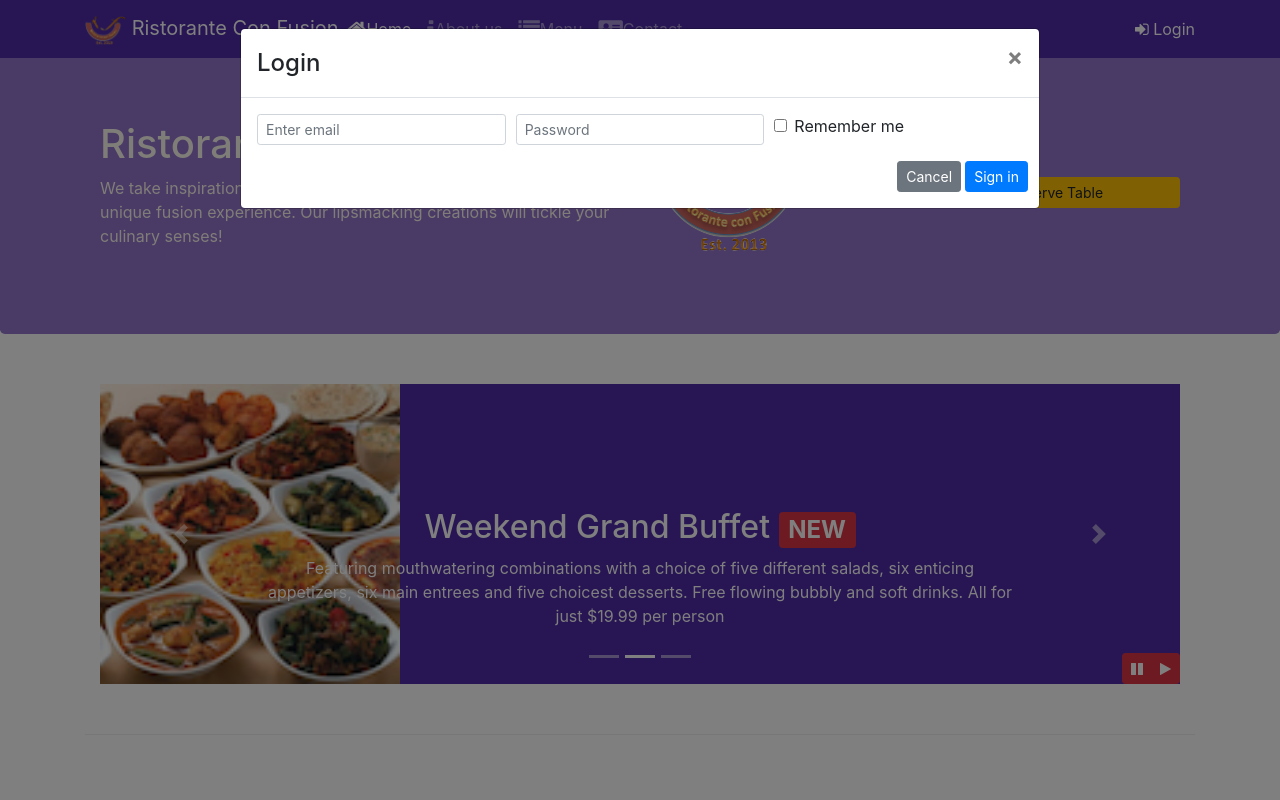
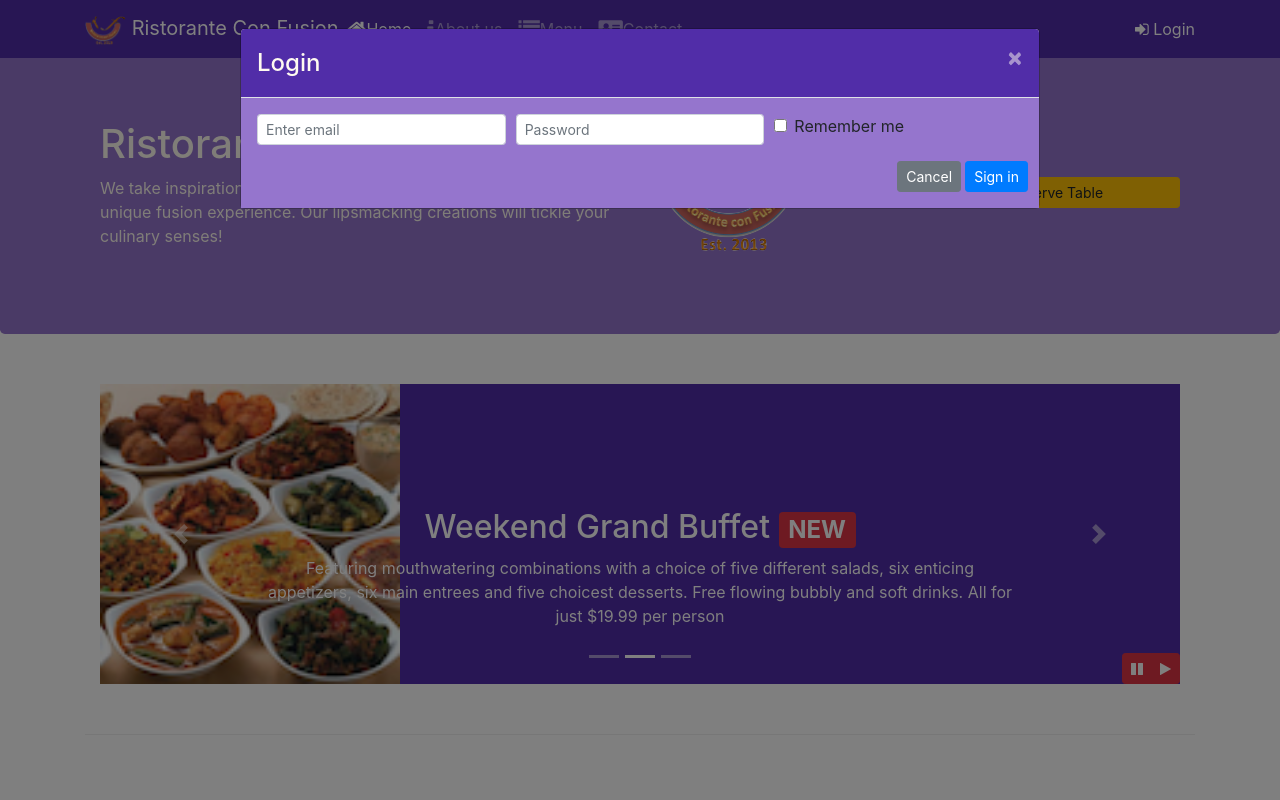
Before and after one commit to anuragmaharshi/bootstrap1, a website: page index.html in a window 1280 px wide. Both pictures are taken after a click on the link "Login". Shown: the top 800 px of the page. Drawn offline with Linux system fonts and the light colour scheme; files whose address does not match are found by name.

Commit message:
assignment 4

```diff
--- a/CSS/styles.scss
+++ b/CSS/styles.scss
@@ -74,3 +74,13 @@ body {
   bottom: 0px;
   z-index: 1;
 }
+.modal-header {
+  background-color: $background-dark;
+  color: floralwhite;
+  button {
+    color: floralwhite;
+  }
+}
+.modal-body {
+  background-color: $background-light;
+}
--- a/index.html
+++ b/index.html
@@ -65,9 +65,7 @@
             </li>
           </ul>
           <span class="navbar-text">
-            <a data-toggle="modal" data-target="#loginModal">
-              <span class="fa fa-sign-in"></span> Login</a
-            >
+            <a id="loginBtn"> <span class="fa fa-sign-in"></span> Login</a>
           </span>
         </div>
       </div>
@@ -286,15 +284,13 @@
             <img src="img/logo.png" class="img-fluid" />
           </div>
           <div class="col-12 col-sm-3 align-self-center">
-            <a
+            <button
               type="button"
               class="btn btn-sm btn-warning btn-block"
-              href="#Reserve"
-              data-target="#reserveAtableModal"
-              data-toggle="modal"
+              id="reserveTableBtn"
             >
               Reserve Table
-            </a>
+            </button>
           </div>
         </div>
       </div>
@@ -389,10 +385,10 @@
                 <span class="carousel-control-next-icon"></span>
               </a>
               <div class="btn-group" id="carouselButton">
-                <button class="btn btn-danger btn-sm" id="#carouselPause">
+                <button class="btn btn-danger btn-sm" id="carouselPause">
                   <span class="fa fa-pause"></span>
                 </button>
-                <button class="btn btn-danger btn-sm" id="#carouselPlay">
+                <button class="btn btn-danger btn-sm" id="carouselPlay">
                   <span class="fa fa-play"></span>
                 </button>
               </div>
@@ -549,15 +545,23 @@
     <script src="node_modules/jquery/dist/jquery.slim.min.js"></script>
     <script src="node_modules/popper.js/dist/umd/popper.min.js"></script>
     <script src="node_modules/bootstrap/dist/js/bootstrap.min.js"></script>
-    <script>
+    <script type="text/javascript">
       $(document).ready(function () {
-        $("#mycarousel").carousel({ interval: 2000 });
+        $("#mycarousel").carousel({ interval: 10000 });
         $("#carouselPause").click(function () {
           $("#mycarousel").carousel("pause");
         });
         $("#carouselPlay").click(function () {
           $("#mycarousel").carousel("cycle");
         });
+        $("#reserveTableBtn").click(function () {
+          console.log("reserve Button clicked");
+          $("#reserveAtableModal").modal("show");
+        });
+        $("#loginBtn").click(function () {
+          console.log("reserve Button clicked");
+          $("#loginModal").modal("show");
+        });
       });
     </script>
   </body>
```
Also changed, not shown: CSS/styles.css.
